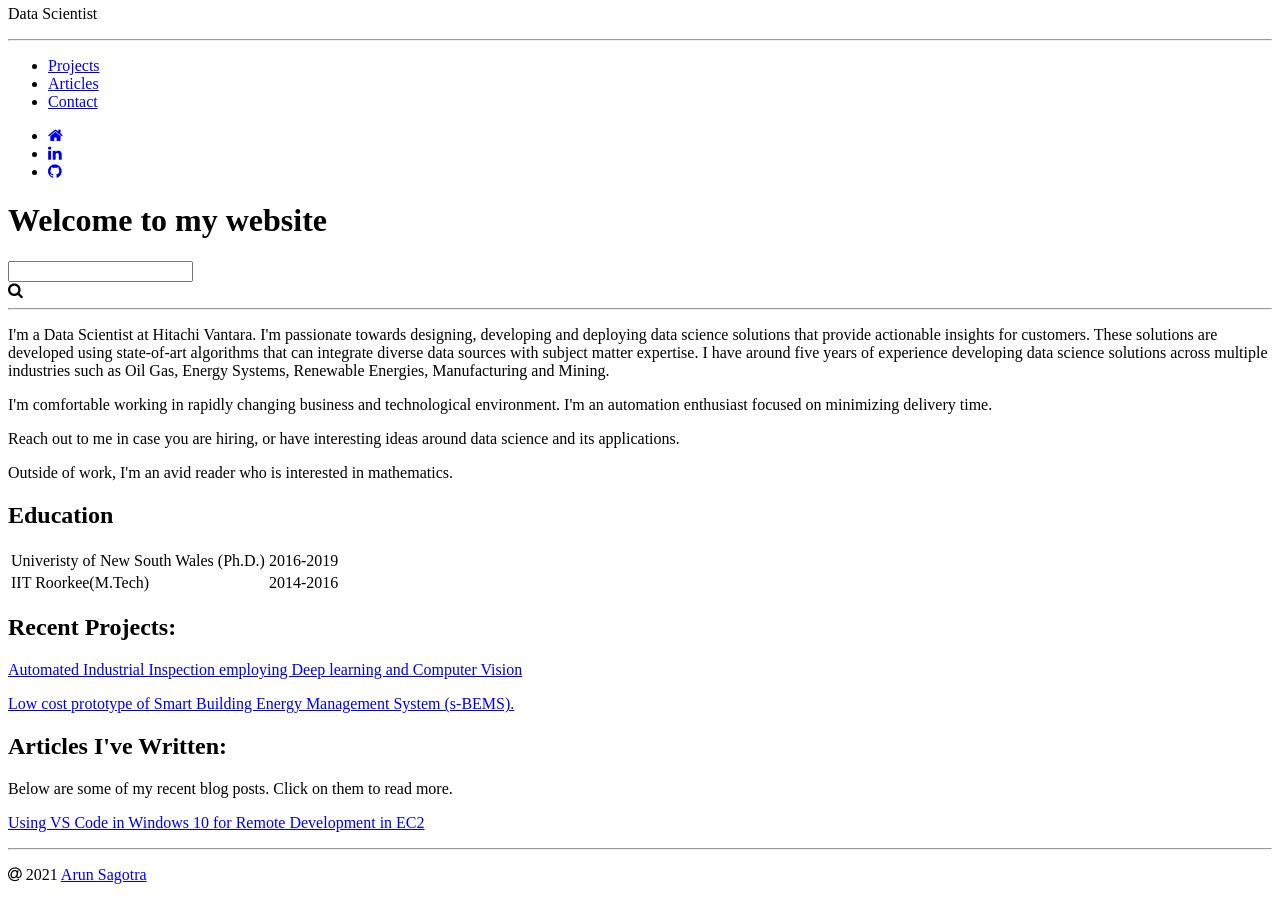
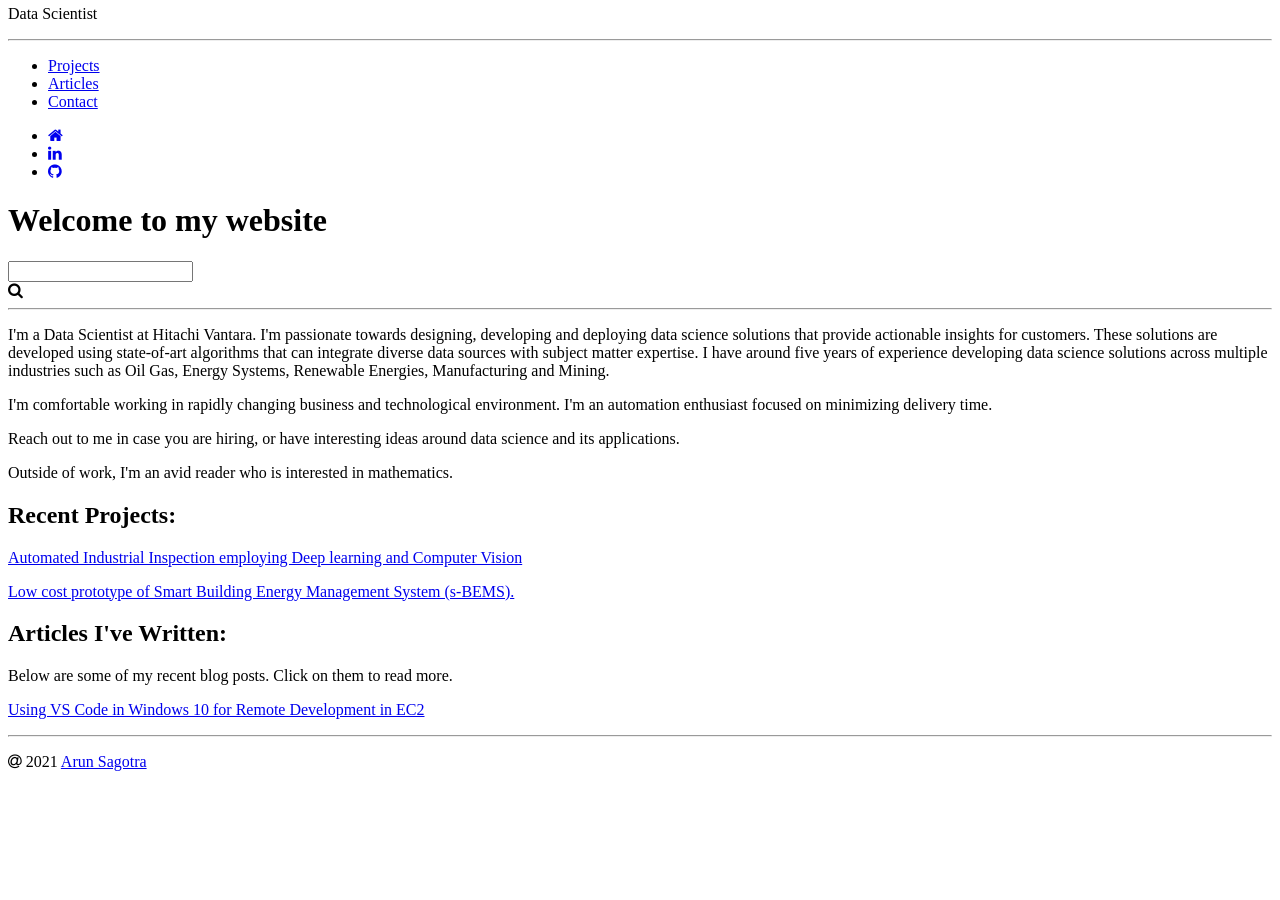
Before and after one commit to asagotra/arunsagotra.github.io, a Jekyll site: the page built from index.html, in a window 1280 px wide and 900 px high, scrolled down 1438 px. Built offline with Jekyll 4.4.1, drawn with Linux system fonts in a browser that asks for light colours; after the commit the page ends 2225 px from its top, so only the background shows below that.

Commit message:
Update index.html

```diff
--- a/index.html
+++ b/index.html
@@ -25,21 +25,6 @@ You can edit them there.
 <p>
   Outside of work, I'm an avid reader who is interested in mathematics.
 </p>
-<!--Education and Skills-->
-
-<div class="column-2a">
-  <h2>Education</h2>
-    <table class="table-style">
-      <tr>
-        <td>Univeristy of New South Wales (Ph.D.)</td>
-        <td>2016-2019</td>
-      </tr>
-      <tr>
-        <td>IIT Roorkee(M.Tech)</td>
-        <td>2014-2016</td>
-      </tr>
-    </table>
-</div>
 
 <!--
    {% include expertise.html %}
```
